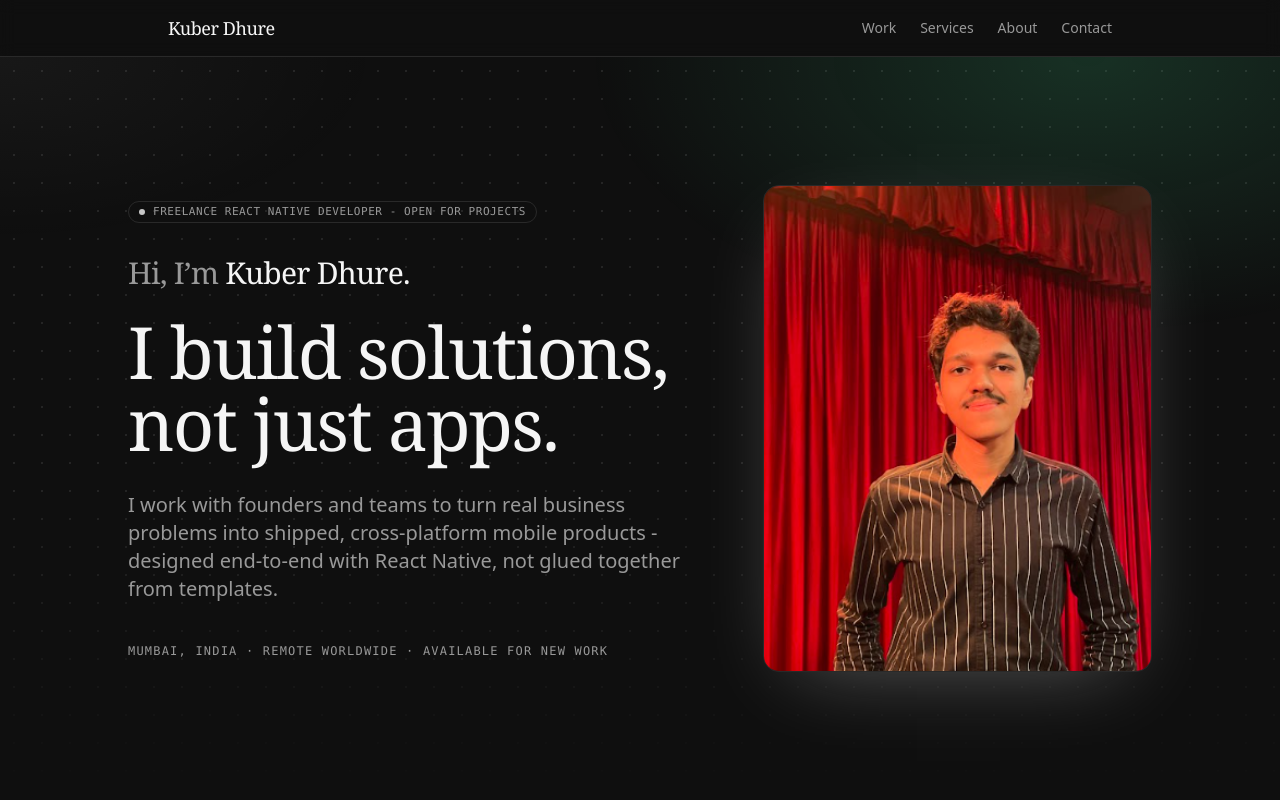
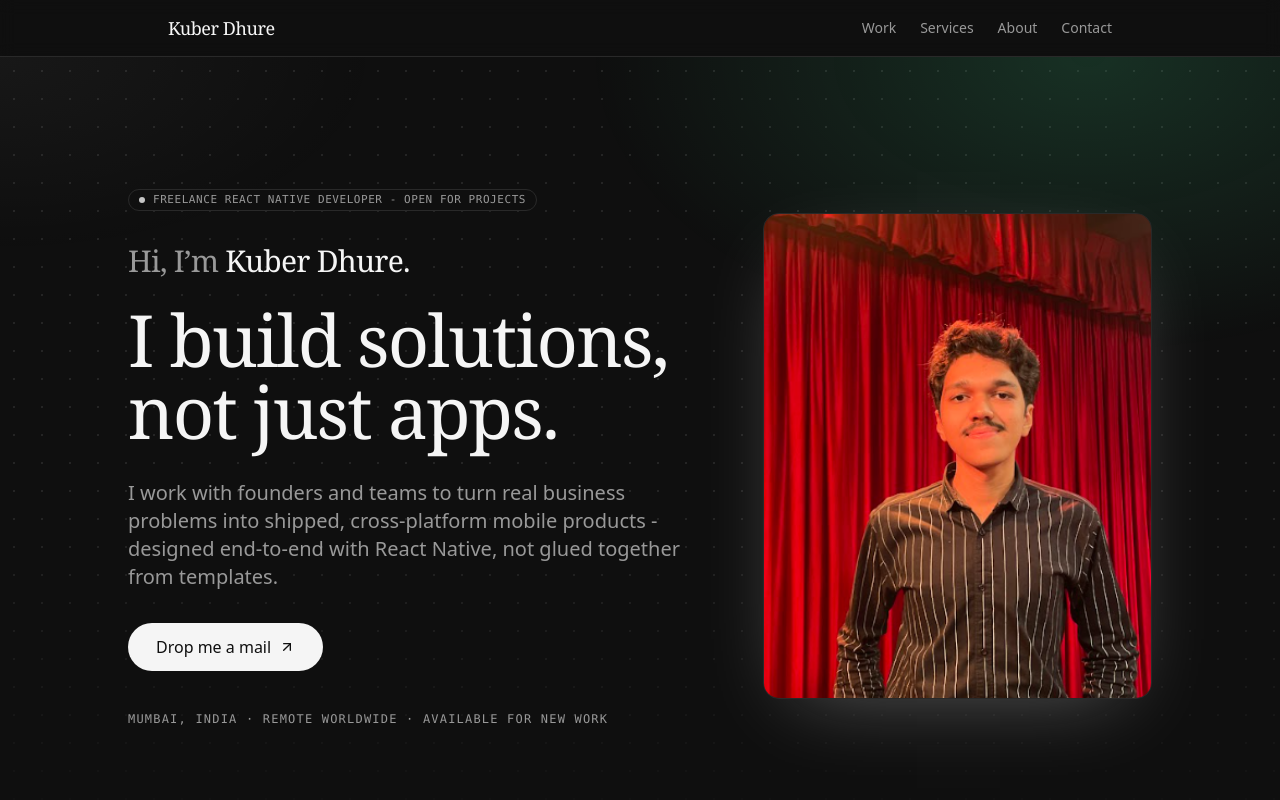
Before and after one commit to kuberdhure/Portfolio, a Next.js app: page / in a window 1280 px wide. Shown: the top 800 px of the page. Built offline with nearby package versions, Linux system fonts and the light colour scheme.

Commit message:
Add email CTA to hero

```diff
--- a/src/components/sections/hero.tsx
+++ b/src/components/sections/hero.tsx
@@ -1,6 +1,9 @@
 import Image from "next/image";
+import { ArrowUpRight } from "lucide-react";
 import { hero, site } from "@/data/content";
 import { Badge } from "@/components/ui/badge";
+import { buttonVariants } from "@/components/ui/button";
+import { cn } from "@/lib/utils";
 
 export function Hero() {
   return (
@@ -21,6 +24,13 @@ export function Hero() {
           <p className="mt-8 max-w-xl text-pretty text-lg text-muted-foreground sm:text-xl">
             {hero.sub}
           </p>
+          <a
+            href={`mailto:${site.email}`}
+            className={cn(buttonVariants({ size: "lg" }), "mt-8 gap-2")}
+          >
+            Drop me a mail
+            <ArrowUpRight className="size-4" />
+          </a>
           <p className="mt-10 text-pretty font-mono text-xs uppercase tracking-widest text-muted-foreground">
             {site.location} · {site.availability}
           </p>
```
